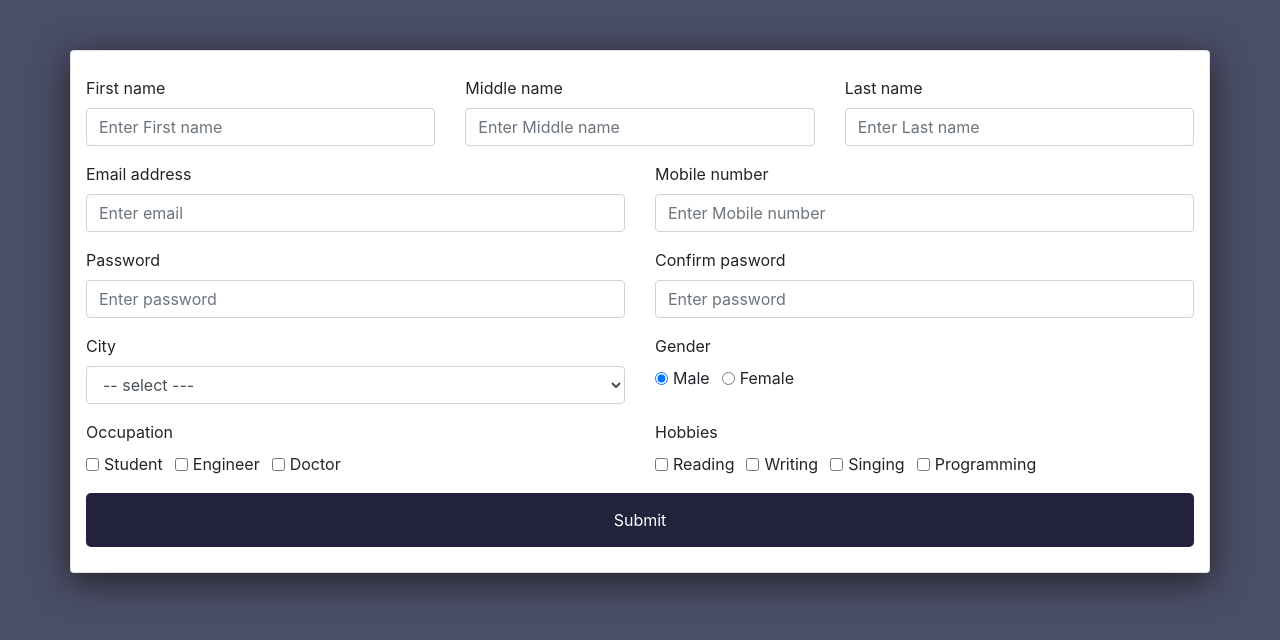
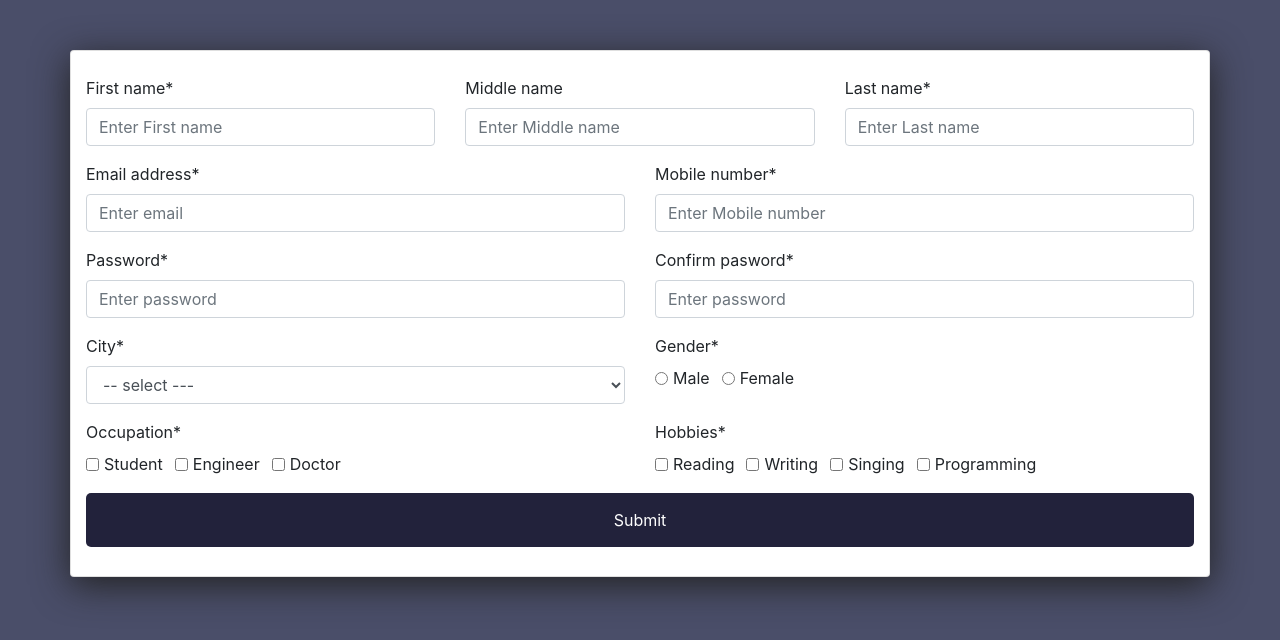
Before and after one commit to parth-sardhara-79/React-Form-Validator, a React (Create React App) app: page / in a window 1280 px wide. Shown: the top 640 px of the page. Built offline with nearby package versions, Linux system fonts and the light colour scheme.

Commit message:
Completed except submit msg

```diff
--- a/src/App.js
+++ b/src/App.js
@@ -5,156 +5,159 @@ import { Form, Row, Col, Button } from 'react-bootstrap';
 class App extends React.Component {
   state = {
     error: {
-      fname: "",
-      lname: "",
-      email: "",
-      mobile: "",
-      hobbies: "",
-      city: "",
-      password: "",
-      cpassword: "",
-      gender: "",
-      occupation: ""
+      First_name: "",
+      Last_name: "",
+      Email_address: "",
+      Mobile_number: "",
+      Hobbies: "",
+      City: "",
+      Password: "",
+      Confirm_password: "",
+      Gender: "",
+      Occupation: ""
     },
     formData: {
-      fname: "",
-      lname: "",
-      mname: "",
-      email: "",
-      mobile: "",
-      city: "",
-      password: "",
-      cpassword: "",
-      gender: "male",
-      occupation: ""
+      First_name: "",
+      Last_name: "",
+      Middle_name: "",
+      Email_address: "",
+      Mobile_number: "",
+      Hobbies: [],
+      City: "",
+      Password: "",
+      Confirm_password: "",
+      Gender: "",
+      Occupation: ""
     },
-    hobbies: [],
     submitMsg: ""
   }
 
   handleHobbies = (event) => {
-    const { hobbies } = this.state
+    const { Hobbies } = this.state.formData;
+    const { formData, error } = this.state;
     let index;
     if (event.target.checked) {
-      hobbies.push(event.target.value)
-    } else {
-      index = hobbies.indexOf(event.target.value)
-      hobbies.splice(index, 1)
+      Hobbies.push(event.target.value)
+      error[event.target.name] = "";
+      this.setState({ error, submitMsg: "" })
     }
-    this.setState({ hobbies: hobbies })
+    else {
+      index = Hobbies.indexOf(event.target.value)
+      Hobbies.splice(index, 1)
+    }
+    this.setState({ formData: { ...formData, Hobbies: Hobbies }, submitMsg: "" })
   }
   handleEvent = (event) => {
-    const { formData } = this.state;
+    const { formData, error } = this.state;
+    const isCheckBox = event.target.type;
     this.setState({
       formData: {
         ...formData,
         [event.target.name]: event.target.value
       }
     })
+    if (isCheckBox) {
+      error[event.target.name] = "";
+      this.setState({ error, submitMsg: "" });
+    }
   }
   required = (event) => {
-    let { error } = this.state;
-    event.target.value
-      ? this.setState({
-        error: {
-          ...error,
-          [event.target.name]: ""
+    const { error } = this.state;
+    if (event.target.value) {
+      error[event.target.name] = "";
+      this.setState({ error });
+      event.target.style.borderColor = "green";
     }
-      })
-      : this.setState({
-        error: {
-          ...error,
-          [event.target.name]: "Required field"
+    else {
+      error[event.target.name] = event.target.name.replace("_", " ") + " is required.";
+      event.target.style.borderColor = "red";
+      this.setState({ error })
     }
-      })
   }
   validator = (event) => {
     const mobileRegex = /^\d{10}$/, emailRegex = /^([a-z\d\.-]+)@([a-z\d-]+)\.([a-z]{2,8})(\.[a-z]{2,8})?$/, passwordRegex = /^[#\w@_-]{6,15}$/;
-    const name = event.target.name;
+    const { name } = event.target;
     const { error } = this.state;
-    const { mobile, email, password, cpassword } = this.state.formData;
+    const { Mobile_number, Email_address, Password, Confirm_password } = this.state.formData;
     switch (name) {
-      case 'fname':
+      case 'First_name':
         this.required(event);
         break;
-      case 'lname':
+      case 'Last_name':
         this.required(event);
         break;
-      case 'email':
-        emailRegex.test(email)
-          ? this.setState({
-            error: {
-              ...error,
-              [event.target.name]: ""
+      case 'Email_address':
+        if (emailRegex.test(Email_address)) {
+          error[event.target.name] = "";
+          this.setState({ error, submitMsg: "" })
+          event.target.style.borderColor = "green";
         }
-          })
-          : this.setState({
-            error: {
-              ...error,
-              [event.target.name]: "Invalid email"
+        else {
+          error[event.target.name] = event.target.name.replace("_", " ") + " is required.";
+          event.target.style.borderColor = "red";
+          this.setState({ error, submitMsg: "" })
         }
-          })
         break;
-      case 'password':
-        passwordRegex.test(password)
-          ? this.setState({
-            error: {
-              ...error,
-              [event.target.name]: ""
+      case 'Password':
+        if (passwordRegex.test(Password)) {
+          error[event.target.name] = "";
+          this.setState({ error, submitMsg: "" })
+          event.target.style.borderColor = "green";
         }
-          })
-          : this.setState({
-            error: {
-              ...error,
-              [event.target.name]: "Password must be greater than 6 digit & contains 1 special character"
+        else {
+          error[event.target.name] = "Password must be greater than 6 digit & contains 1 special character";
+          event.target.style.borderColor = "red";
+          this.setState({ error, submitMsg: "" })
         }
-          })
         break;
-      case 'cpassword':
-        (cpassword === password)
-          ? this.setState({
-            error: {
-              ...error,
-              [event.target.name]: ""
+      case 'Confirm_password':
+        if (Confirm_password === "") {
+          error[event.target.name] = event.target.name.replace("_", " ") + " is required.";
+          event.target.style.borderColor = "red";
+          this.setState({ error, submitMsg: "" })
         }
-          })
-          : this.setState({
-            error: {
-              ...error,
-              [event.target.name]: "Password mismatch"
+        else if (Confirm_password === Password && passwordRegex.test(Confirm_password)) {
+          error[event.target.name] = "";
+          this.setState({ error, submitMsg: "" })
+          event.target.style.borderColor = "green";
         }
-          })
+        else {
+          error[event.target.name] = event.target.name.replace("_", " ") + " is invalid or mismatch.";
+          event.target.style.borderColor = "red";
+          this.setState({ error, submitMsg: "" })
+        }
         break;
-      case 'mobile':
-        mobileRegex.test(mobile)
-          ? this.setState({
-            error: {
-              ...error,
-              [event.target.name]: ""
+      case 'Mobile_number':
+        if (mobileRegex.test(Mobile_number)) {
+          error[event.target.name] = "";
+          event.target.style.borderColor = "green";
+          this.setState({ error, submitMsg: "" })
         }
-          })
-          : this.setState({
-            error: {
-              ...error,
-              [event.target.name]: "Invalid mobile number"
+        else {
+          error[event.target.name] = event.target.name.replace("_", " ") + " is invalid.";
+          event.target.style.borderColor = "red";
+          this.setState({ error, submitMsg: "" })
         }
-          })
         break;
     }
   }
   submitData = () => {
-    const { error, formData, hobbies } = this.state;
-    let submit = false
-    error.map(err => {
-      err=""?submit=true:submit=false
-    },formData.map(fdata =>{
-      fdata=""?submit=false:submit=true
-    }))
-     console.log(submit)
+    const { formData, error, submitMsg } = this.state;
+    Object.keys(formData).map(data => {
+      if (formData[data] == "" || formData[data].length === 0) {
+        error[data] = data.replace("_", " ") + " is required.";
+        this.setState({ error, submitMsg: "" })
       }
+      else {
+        this.setState({ submitMsg: "SUCCESS!!" })
+      }
+    })
+  }
+
   render() {
     const { error } = this.state;
-    const { fname, lname, mname, mobile, email, city, password, cpassword, occupation, gender } = this.state.formData;
+    const { First_name, Last_name, Middle_name, Mobile_number, Email_address, City, Password, Confirm_password, Occupation, Gender } = this.state.formData;
+    const { submitMsg } = this.state;
     return (
       <div>
         <div className="container card">
@@ -162,33 +165,37 @@ class App extends React.Component {
             <Row>
               <Col>
                 <Form.Group>
-                  <Form.Label>First name</Form.Label>
-                  <Form.Control type="text" placeholder="Enter First name" name="fname"
+                  <Form.Label>First name*</Form.Label>
+                  <Form.Control type="text" placeholder="Enter First name" name="First_name"
                     onBlur={this.validator}
-                    value={fname}
+                    value={First_name}
                     onChange={this.handleEvent} />
                   <Form.Text className="text-error">
-                    {error.fname}
+                    {error.First_name}
                   </Form.Text>
                 </Form.Group>
               </Col>
               <Col>
                 <Form.Group>
                   <Form.Label>Middle name</Form.Label>
-                  <Form.Control type="text" placeholder="Enter Middle name" name="mname"
-                    value={mname}
+                  <Form.Control type="text" placeholder="Enter Middle name" name="Middle_name"
+                    value={Middle_name}
+                    onBlur={this.required}
                     onChange={this.handleEvent} />
+                  <Form.Text className="text-error">
+                    {error.Middle_name}
+                  </Form.Text>
                 </Form.Group>
               </Col>
               <Col>
                 <Form.Group>
-                  <Form.Label>Last name</Form.Label>
-                  <Form.Control type="text" placeholder="Enter Last name" name="lname"
-                    value={lname}
+                  <Form.Label>Last name*</Form.Label>
+                  <Form.Control type="text" placeholder="Enter Last name" name="Last_name"
+                    value={Last_name}
                     onBlur={this.validator}
                     onChange={this.handleEvent} />
                   <Form.Text className="text-error">
-                    {error.lname}
+                    {error.Last_name}
                   </Form.Text>
                 </Form.Group>
               </Col>
@@ -196,25 +203,25 @@ class App extends React.Component {
             <Row>
               <Col>
                 <Form.Group>
-                  <Form.Label>Email address</Form.Label>
-                  <Form.Control type="email" placeholder="Enter email" name="email"
-                    value={email}
+                  <Form.Label>Email address*</Form.Label>
+                  <Form.Control type="email" placeholder="Enter email" name="Email_address"
+                    value={Email_address}
                     onBlur={this.validator}
                     onChange={this.handleEvent} />
                   <Form.Text className="text-error">
-                    {error.email}
+                    {error.Email_address}
                   </Form.Text>
                 </Form.Group>
               </Col>
               <Col>
                 <Form.Group>
-                  <Form.Label>Mobile number</Form.Label>
-                  <Form.Control type="text" placeholder="Enter Mobile number" name="mobile"
-                    value={mobile}
+                  <Form.Label>Mobile number*</Form.Label>
+                  <Form.Control type="text" placeholder="Enter Mobile number" name="Mobile_number"
+                    value={Mobile_number}
                     onBlur={this.validator}
                     onChange={this.handleEvent} />
                   <Form.Text className="text-error">
-                    {error.mobile}
+                    {error.Mobile_number}
                   </Form.Text>
                 </Form.Group>
               </Col>
@@ -222,25 +229,25 @@ class App extends React.Component {
             <Row>
               <Col>
                 <Form.Group>
-                  <Form.Label>Password</Form.Label>
-                  <Form.Control type="password" placeholder="Enter password" name="password"
-                    value={password}
+                  <Form.Label>Password*</Form.Label>
+                  <Form.Control type="password" placeholder="Enter password" name="Password"
+                    value={Password}
                     onBlur={this.validator}
                     onChange={this.handleEvent} />
                   <Form.Text className="text-error">
-                    {error.password}
+                    {error.Password}
                   </Form.Text>
                 </Form.Group>
               </Col>
               <Col>
                 <Form.Group>
-                  <Form.Label>Confirm pasword</Form.Label>
-                  <Form.Control type="password" placeholder="Enter password" name="cpassword"
-                    value={cpassword}
+                  <Form.Label>Confirm pasword*</Form.Label>
+                  <Form.Control type="password" placeholder="Enter password" name="Confirm_password"
+                    value={Confirm_password}
                     onBlur={this.validator}
                     onChange={this.handleEvent} />
                   <Form.Text className="text-error">
-                    {error.cpassword}
+                    {error.Confirm_password}
                   </Form.Text>
                 </Form.Group>
               </Col>
@@ -248,8 +255,8 @@ class App extends React.Component {
             <Row>
               <Col>
                 <Form.Group>
-                  <Form.Label>City</Form.Label>
-                  <Form.Control as="select" name="city" value={city}
+                  <Form.Label>City*</Form.Label>
+                  <Form.Control as="select" name="City" value={City}
                     onBlur={this.required}
                     onChange={this.handleEvent}>
                     <option value="" label="-- select ---" />
@@ -258,56 +265,64 @@ class App extends React.Component {
                     <option value="rajkot" label="Rajkot" />
                   </Form.Control>
                   <Form.Text className="text-error">
-                    {error.city}
+                    {error.City}
                   </Form.Text>
                 </Form.Group>
               </Col>
               <Col>
-                <Form.Label>Gender</Form.Label>
+                <Form.Label>Gender*</Form.Label>
                 <Form.Group>
-                  <Form.Check inline type="radio" label="Male" name="gender" value="male"
-                    checked={gender === "male"}
+                  <Form.Check inline type="radio" label="Male" name="Gender" value="male"
+                    onBlur={this.required}
+                    checked={Gender === "male"}
                     onChange={this.handleEvent} />
-                  <Form.Check inline type="radio" name="gender" label="Female" value="female"
-                    checked={gender === "female"}
+                  <Form.Check inline type="radio" name="Gender" label="Female" value="female"
+                    onBlur={this.required}
+                    checked={Gender === "female"}
                     onChange={this.handleEvent} />
                 </Form.Group>
+                <Form.Text className="text-error">
+                  {error.Gender}
+                </Form.Text>
               </Col>
             </Row>
             <Row>
               <Col>
-                <Form.Label>Occupation</Form.Label>
+                <Form.Label>Occupation*</Form.Label>
                 <Form.Group>
-                  <Form.Check inline type="checkbox" value="student" name="occupation" label="Student"
-                    checked={occupation === "student"}
+                  <Form.Check inline type="checkbox" value="student" name="Occupation" label="Student"
+                    checked={Occupation === "student"}
                     onChange={this.handleEvent} />
-                  <Form.Check inline type="checkbox" value="engineer" name="occupation" label="Engineer"
-                    checked={occupation === "engineer"}
+                  <Form.Check inline type="checkbox" value="engineer" name="Occupation" label="Engineer"
+                    checked={Occupation === "engineer"}
                     onChange={this.handleEvent} />
-                  <Form.Check inline type="checkbox" value="doctor" name="occupation" label="Doctor"
-                    checked={occupation === "doctor"}
+                  <Form.Check inline type="checkbox" value="doctor" name="Occupation" label="Doctor"
+                    checked={Occupation === "doctor"}
                     onChange={this.handleEvent} />
                 </Form.Group>
                 <Form.Text className="text-error">
-                  {error.occupation}
+                  {error.Occupation}
                 </Form.Text>
               </Col>
               <Col>
-                <Form.Label>Hobbies</Form.Label>
+                <Form.Label>Hobbies*</Form.Label>
                 <Form.Group>
-                  <Form.Check inline type="checkbox" label="Reading" value="Reading" onChange={this.handleHobbies} />
-                  <Form.Check inline type="checkbox" label="Writing" value="Writing" onChange={this.handleHobbies} />
-                  <Form.Check inline type="checkbox" label="Singing" value="Singing" onChange={this.handleHobbies} />
-                  <Form.Check inline type="checkbox" label="Programming" value="Programming" onChange={this.handleHobbies} />
+                  <Form.Check inline type="checkbox" label="Reading" name="Hobbies" value="Reading" onChange={this.handleHobbies} />
+                  <Form.Check inline type="checkbox" label="Writing" name="Hobbies" value="Writing" onChange={this.handleHobbies} />
+                  <Form.Check inline type="checkbox" label="Singing" name="Hobbies" value="Singing" onChange={this.handleHobbies} />
+                  <Form.Check inline type="checkbox" label="Programming" name="Hobbies" value="Programming" onChange={this.handleHobbies} />
                 </Form.Group>
                 <Form.Text className="text-error">
-                  {error.hobbies}
+                  {error.Hobbies}
                 </Form.Text>
               </Col>
             </Row>
             <Row>
               <Col>
                 <Button type="button" onClick={this.submitData}>Submit</Button>
+                <Form.Text className="submit-msg">
+                  {submitMsg}
+                </Form.Text>
               </Col>
             </Row>
           </Form>
--- a/src/index.css
+++ b/src/index.css
@@ -27,3 +27,6 @@ button:hover {
   background-color: #4a4e69 !important;
   color: #fefefe !important;
 }
+.submit-msg{
+  color: green !important;
+}
```
Lines whose indentation alone changed are shown as unchanged.
